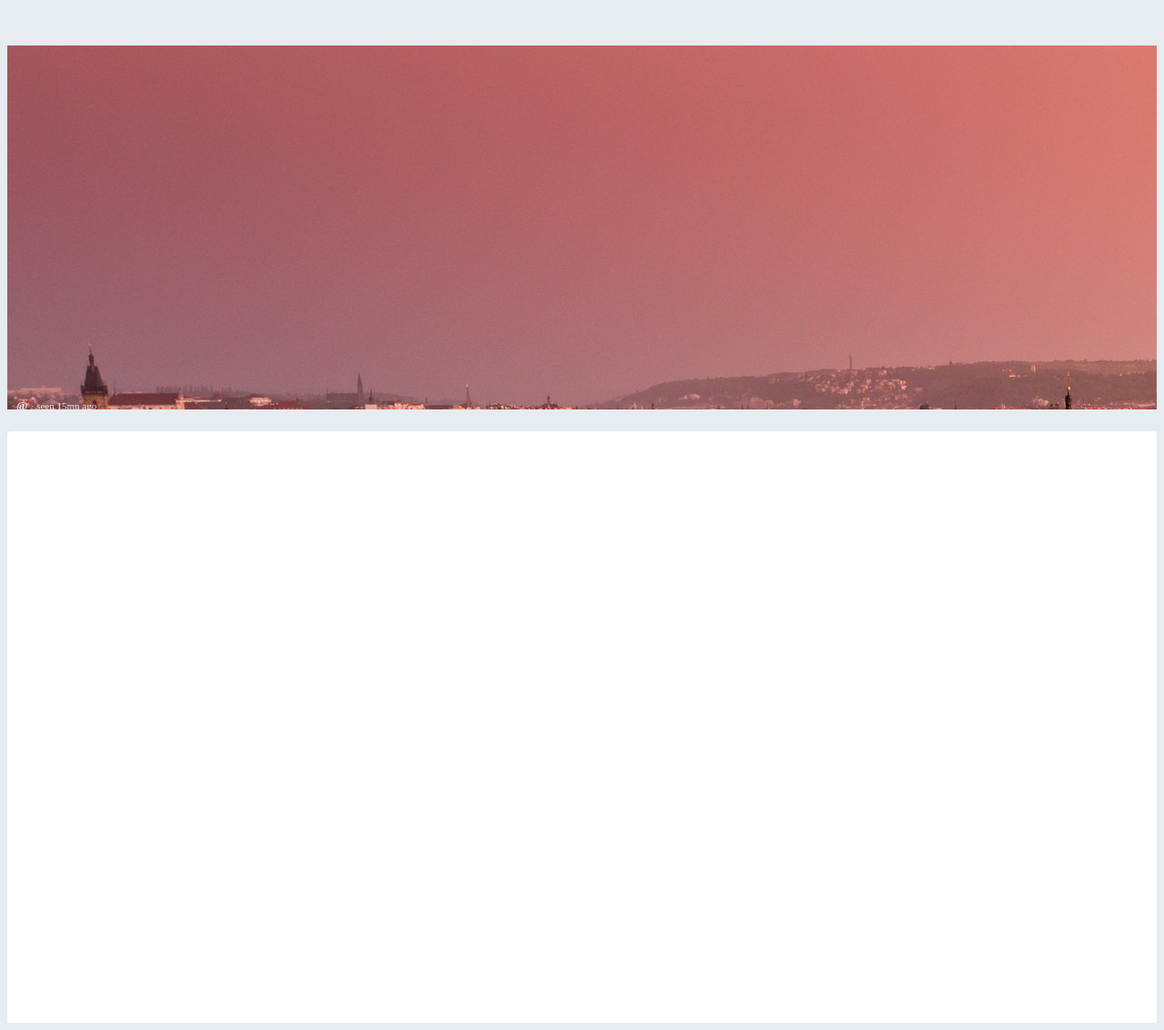
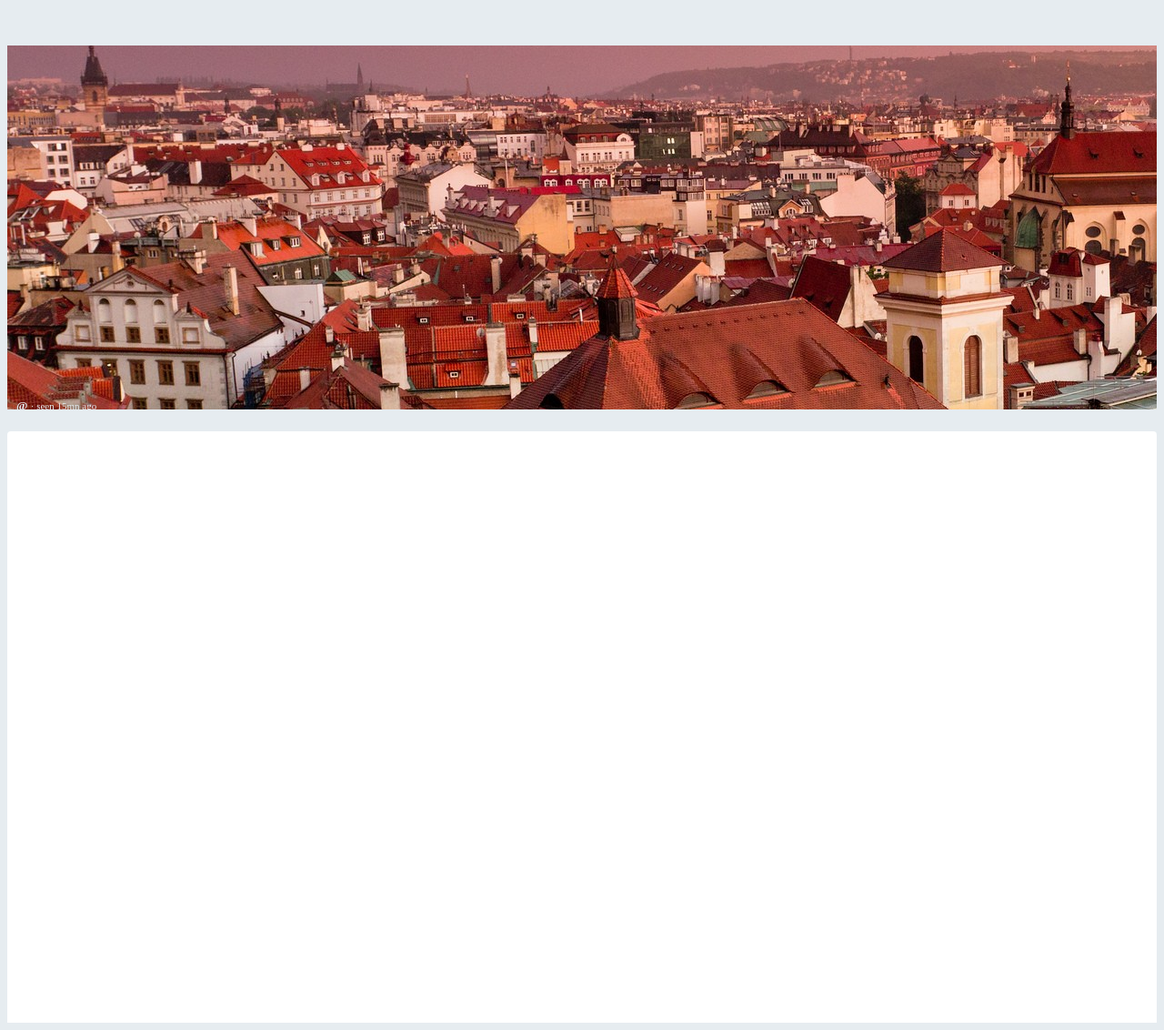
Before and after one commit to 0xae/myjournal, a Yii app: template views/home/index.php in a window 1280 px wide. Shown: the part 97-1229 px from the top of the page at 91% size. Run offline with PHP 8.4 and a stand-in for Yii, Linux system fonts and the light colour scheme; the template is opened without the code that fills it, so the values that code supplies are empty; some libraries are stand-ins or nearby versions.

Commit message:
found the damned img property

```diff
--- a/views/home/index.php
+++ b/views/home/index.php
@@ -5,7 +5,7 @@ $this->title = 'My Journal';
 <div class="row" style="margin-right: 0px;">
     <div class="col-md-12">
         <div class="mj-header">
-            <img src="static/images/2048x1365_739538.jpeg" style="object-fit: cover" />
+            <img src="static/images/2048x1365_739538.jpeg" style="object-fit: cover;object-position: 0px -340px;" />
         </div>
     </div>
 
--- a/views/layouts/main.php
+++ b/views/layouts/main.php
@@ -57,10 +57,7 @@ body {
 */
     background: linear-gradient(to bottom, rgba(255,255,255,0) 0%,rgba(0,0,0,0.8) 100%);
     max-height: 400px;
-    /*
-    */
     overflow:hidden;
-    overflow-y:scroll;
 }
 
 .mj-b-shadow {
```
